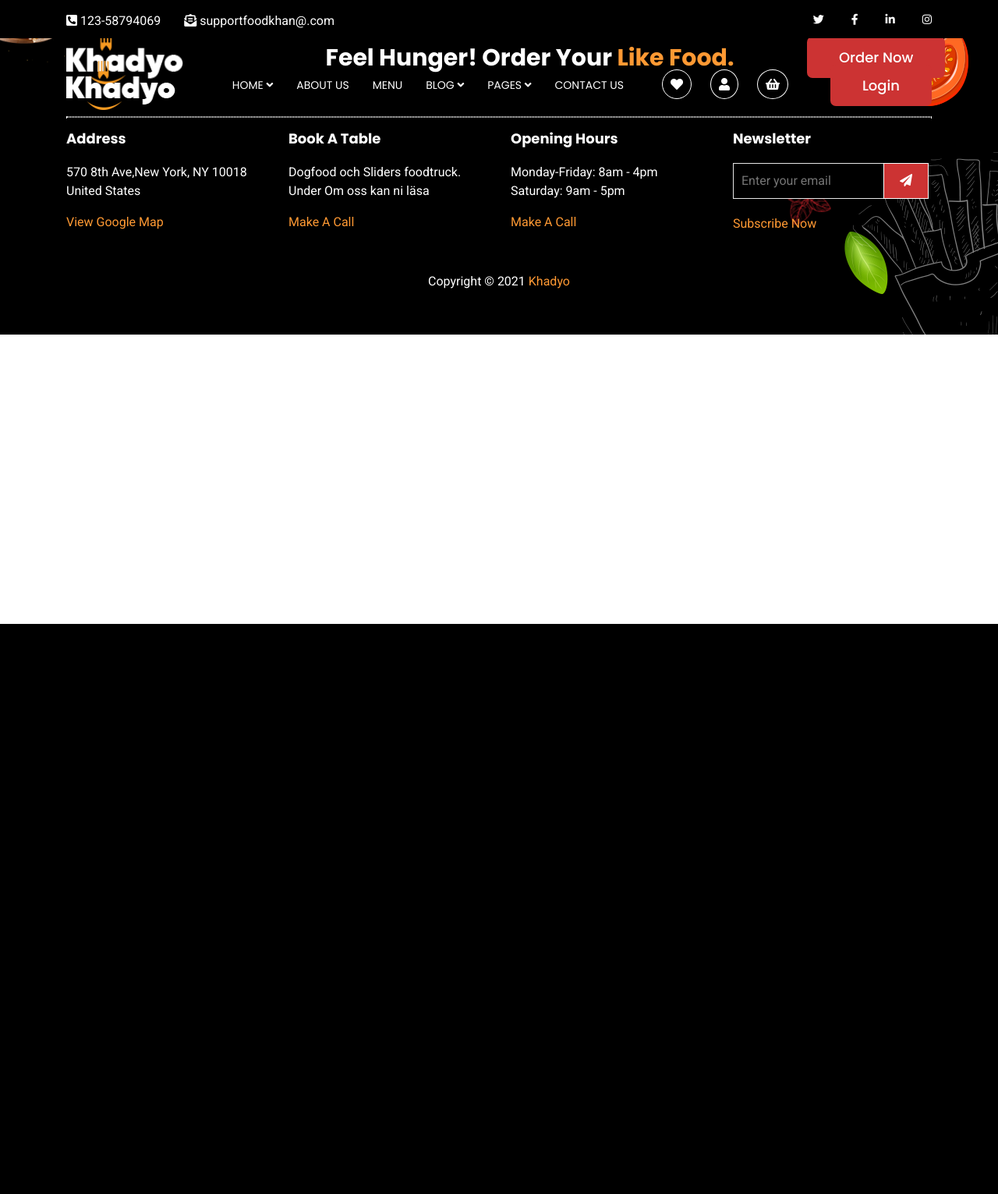
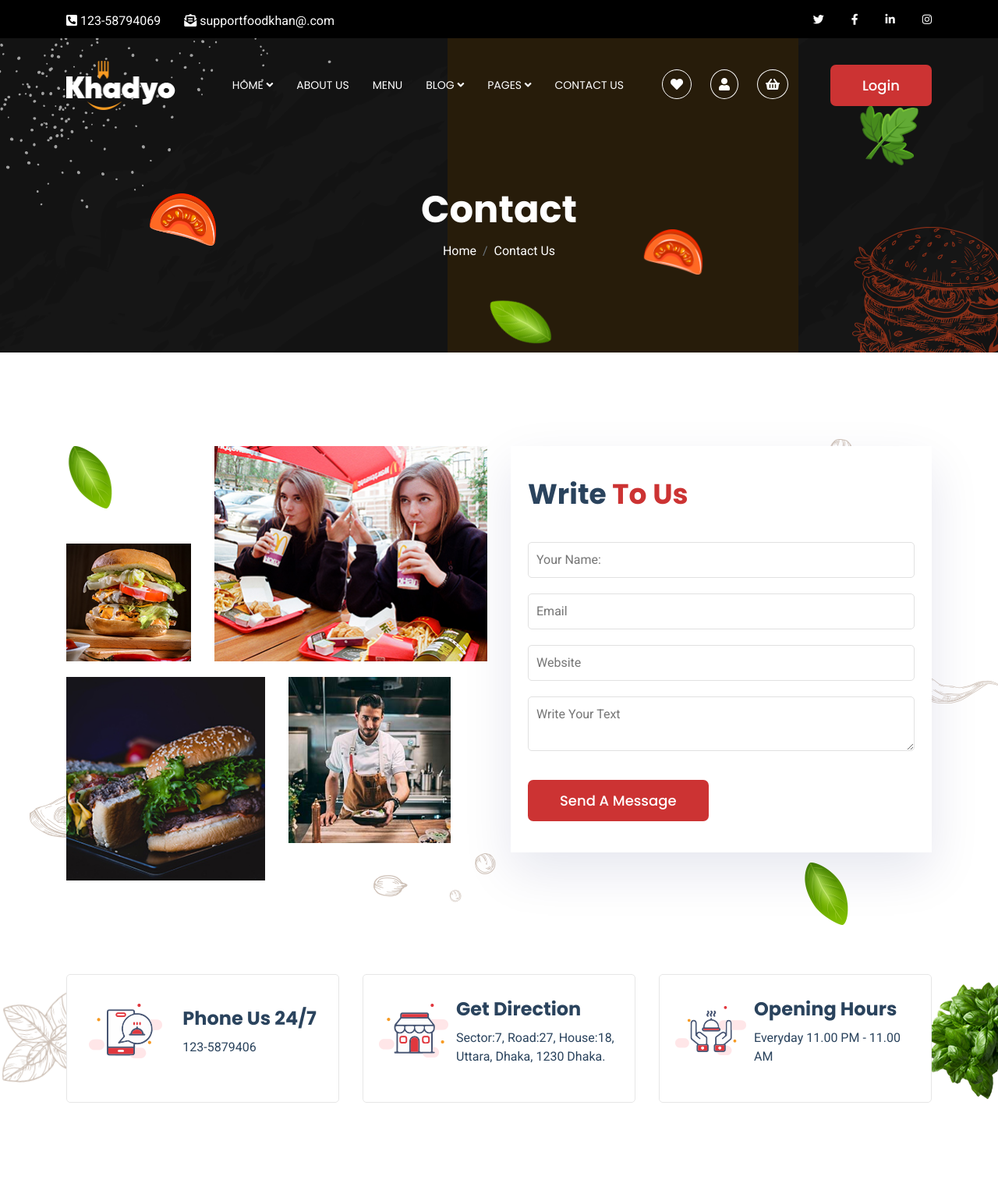
Before and after one commit to duongnx97/Khadyo, a PHP site: page /contact.html in a window 1280 px wide. Shown: the top 1531 px of the page at 78% size. Before the commit the page ends 800 px from the top, so only its background shows below. Run offline with PHP 8.4, Linux system fonts and the light colour scheme.

Commit message:
update new contact page

```diff
--- a/contact.html
+++ b/contact.html
@@ -118,7 +118,148 @@
         </div>
     </header>
 
+    <!-- breadcrumb-area -->
+    <div class="banner-area breadcrumb-area padding-top-120 padding-bottom-90">
+        <div class="bread-shapes">
+            <span class="b-shape-1 item-bounce"><img src="images/img/5.png" alt=""></span>
+            <span class="b-shape-2"><img src="images/img/6.png" alt=""></span>
+            <span class="b-shape-3"><img src="images/img/7.png" alt=""></span>
+            <span class="b-shape-4"><img src="images/img/9.png" alt=""></span>
+            <span class="b-shape-5"><img src="images/shapes/18.png" alt=""></span>
+            <span class="b-shape-6 item-animateOne"><img src="images/img/7.png" alt=""></span>
+        </div>
+        <div class="container padding-top-120">
+            <div class="row justify-content-center">
+                <nav aria-label="breadcrumb">
+                    <h2 class="page-title">contact</h2>
+                    <ol class="breadcrumb text-center">
+                        <li class="breadcrumb-item"><a href="index.html">Home</a></li>
+                        <li class="breadcrumb-item active" aria-current="page">contact us</li>
+                    </ol>
+                </nav>
+            </div>
+        </div>
+    </div>
 
+    <!-- contact-form-area -->
+    <section class="about-area about-area2 writeto-us padding-top-120 padding-bottom-60">
+        <div class="form-shapes">
+            <span class="fs1 item-animateOne"><img src="images/shapes/1.png" alt=""></span>
+            <span class="fs2 item-bounce"><img src="images/shapes/12.png" alt=""></span>
+            <span class="fs3"><img src="images/shapes/13.png" alt=""></span>
+            <span class="fs4 item-bounce"><img src="images/shapes/26.png" alt=""></span>
+        </div>
+        <div class="container">
+            <div class="row">
+                <div class="col-lg-6 col-md-12  wow fadeInUp">
+                    <div class="about-left">
+                        <div class="about-l-shapes">
+                            <span class="als-1"><img src="images/shapes/2.png" alt=""></span>
+                            <span class="als-2 item-animateOne"><img src="images/shapes/26.png" alt=""></span>
+                        </div>
+                        <div class="row">
+                            <div
+                                class="col-lg-4 col-md-4 col-sm-4 col-4 d-flex align-items-end justify-content-end margin-bottom-20">
+                                <div class="about-gallery-1">
+                                    <img src="images/gallery/1.jpg" alt="">
+                                </div>
+                            </div>
+                            <div class="col-lg-8 col-md-8 col-sm-8 col-8 margin-bottom-20">
+                                <div class="about-gallery-2">
+                                    <img src="images/gallery/2.jpg" alt="">
+
+                                </div>
+                            </div>
+                            <div class="col-lg-6 col-md-6 col-sm-6 col-6">
+                                <div class="about-gallery-3">
+                                    <img src="images/gallery/3.jpg" alt="">
+                                </div>
+                            </div>
+                            <div class="col-lg-5 col-md-5 col-sm-5 col-5 d-flex align-items-stretch ">
+                                <div class="about-gallery-5 text-center">
+                                    <img src="images/gallery/4.jpg" alt="">
+                                </div>
+                            </div>
+                        </div>
+                    </div>
+                </div>
+                <div class="col-lg-6 col-md-12 wow fadeInUp">
+                    <div class="contact-form-area">
+                        <h3>write <span>to us</span></h3>
+                        <form action="#">
+                            <input type="text" placeholder="your name:">
+                            <input type="email" placeholder="email">
+                            <input type="url" placeholder="website">
+                            <textarea placeholder="write your text"></textarea>
+                            <button type="submit" class="btn">send a message</button>
+                        </form>
+                    </div>
+                </div>
+            </div>
+        </div>
+    </section>
+
+    <!-- info-area -->
+    <div class="info-area padding-bottom-120">
+        <div class="info-shapes">
+            <span class="info-s-1"><img src="images/shapes/7.png" alt=""></span>
+            <span class="info-s-2"><img src="images/img/32.png" alt=""></span>
+        </div>
+        <div class="container">
+            <div class="row">
+                <div class="col-lg-4 col-md-4 wow fadeInUp" data-wow-delay=".2s">
+                    <div
+                        class="single-info d-flex flex-sm-row flex-md-column flex-lg-row justify-content-around align-items-center">
+                        <div class="info-img">
+                            <img src="images/icons/c1.png" alt="">
+                        </div>
+                        <div class="info-content text-center text-lg-left">
+                            <h5>Phone Us 24/7</h5>
+                            <p>123-5879406</p>
+                        </div>
+                    </div>
+                </div>
+                <div class="col-lg-4 col-md-4 wow fadeInUp" data-wow-delay=".4s">
+                    <div
+                        class="single-info d-flex flex-sm-row flex-md-column flex-lg-row  justify-content-around align-items-center">
+                        <div class="info-img">
+                            <img src="images/icons/c2.png" alt="">
+                        </div>
+                        <div class="info-content text-center text-lg-left">
+                            <h5>Get Direction</h5>
+                            <p>Sector:7, Road:27, House:18,
+                                Uttara, Dhaka, 1230 Dhaka.</p>
+                        </div>
+                    </div>
+                </div>
+                <div class="col-lg-4 col-md-4 wow fadeInUp" data-wow-delay=".6s">
+                    <div
+                        class="single-info d-flex flex-sm-row flex-md-column flex-lg-row  justify-content-around align-items-center">
+                        <div class="info-img">
+                            <img src="images/icons/c3.png" alt="">
+                        </div>
+                        <div class="info-content text-center text-lg-left">
+                            <h5>Opening Hours</h5>
+                            <p>Everyday 11.00 PM - 11.00 AM</p>
+                        </div>
+                    </div>
+                </div>
+            </div>
+        </div>
+    </div>
+
+    <!-- map area -->
+    <div class="map-area padding-bottom-120 wow fadeInUp">
+        <div class="map-shapes">
+            <div class="ms-1"><img src="images/shapes/16.png" alt=""></div>
+        </div>
+        <div class="container">
+            <iframe
+                src="https://www.google.com/maps/embed?pb=!1m18!1m12!1m3!1d3648.4148247742232!2d90.39747015024156!3d23.874904684452307!2m3!1f0!2f0!3f0!3m2!1i1024!2i768!4f13.1!3m3!1m2!1s0x3755c43bc25ec0ad%3A0x92541def35db7c01!2sSoftTech-IT%20Institute!5e0!3m2!1sen!2sbd!4v1611143717399!5m2!1sen!2sbd"
+                width="1190" height="400" style="border:0;" allowfullscreen="" aria-hidden="false"
+                tabindex="0"></iframe>
+        </div>
+    </div>
 
     <!-- footer area -->
     <footer class="padding-top-40 padding-bottom-40">
--- a/css/style.css
+++ b/css/style.css
@@ -2752,6 +2724,109 @@ ul.slick-dots {
   background: #ffffff;
   color: #cc3333; }
 
+/* Contact Page */
+.writeto-us {
+  position: relative; }
+  .writeto-us .form-shapes img {
+    width: inherit; }
+  .writeto-us .form-shapes .fs1 {
+    position: absolute;
+    top: 14%;
+    right: 7%; }
+  .writeto-us .form-shapes .fs2 {
+    position: absolute;
+    bottom: 22%;
+    left: 3%; }
+  .writeto-us .form-shapes .fs3 {
+    position: absolute;
+    top: 50%;
+    right: 0; }
+  .writeto-us .form-shapes .fs4 {
+    position: absolute;
+    bottom: 8%;
+    right: 15%; }
+  .writeto-us .form-shapes .fs5 {
+    position: absolute;
+    top: 8%;
+    left: 12%; }
+  .writeto-us .contact-form-area input {
+    padding: 10px !important; }
+  .writeto-us .contact-form-area textarea, .writeto-us .contact-form-area form input {
+    padding: 10px !important; }
+
+.info-area {
+  position: relative; }
+  .info-area img {
+    width: inherit; }
+  .info-area .info-shapes .info-s-1 {
+    position: absolute;
+    top: 3%;
+    left: 0;
+    transform: rotate(-171deg); }
+  .info-area .info-shapes .info-s-2 {
+    position: absolute;
+    top: 3%;
+    right: 0; }
+  .info-area .single-info {
+    border: 1px solid #e6e6e6;
+    padding: 15px 20px;
+    border-radius: 5px;
+    height: 100%;
+    background: #ffffff;
+    margin-bottom: 30px; }
+    @media (max-width: 767.98px) {
+      .info-area .single-info {
+        height: inherit; } }
+    .info-area .single-info .info-img {
+      margin-right: 10px;
+      margin-bottom: 20px; }
+      .info-area .single-info .info-img img {
+        width: inherit; }
+    .info-area .single-info .info-content p {
+      padding-top: 10px; }
+
+.map-area {
+  position: relative; }
+  @media (max-width: 767.98px) {
+    .map-area .map-shapes {
+      display: none; } }
+  .map-area .map-shapes img {
+    width: inherit; }
+  .map-area .map-shapes .ms-1 {
+    position: absolute;
+    bottom: 0;
+    right: 0; }
+  .map-area iframe {
+    width: 100%; }
+
+/* 404 Page */
+.error-area {
+  position: relative; }
+  .error-area .btn, .error-area .btn2 {
+    outline: none; }
+    .error-area .btn:focus, .error-area .btn2:focus {
+      outline: none; }
+    .error-area .btn:hover, .error-area .btn2:hover {
+      color: #cc3333;
+      border: 1px solid #cc3333;
+      background: transparent; }
+  @media (max-width: 767.98px) {
+    .error-area .error-shapes {
+      display: none; } }
+  .error-area .error-shapes img {
+    width: inherit; }
+  .error-area .error-shapes .e-s-1 {
+    position: absolute;
+    bottom: 0;
+    right: 0; }
+  .error-area .error-shapes .e-s-2 {
+    position: absolute;
+    top: 20%;
+    right: 0; }
+  .error-area .error-wrapper img {
+    margin: auto;
+    width: 40%; }
+
 .comingsoon-area {
   background: #ffffff;
   text-align: center; }
--- a/scss/main.scss
+++ b/scss/main.scss
@@ -14,8 +14,9 @@
 @import 'pages/home';
 @import 'pages/about';
 @import 'pages/menu';
+@import 'pages/blog';
+@import 'pages/contact';
 @import 'pages/404';
-@import 'pages/blog';
 @import 'pages/comingsoon';
 
 @import 'components/buttons';
```
Also changed, not shown: other parts of css/style.css (+0 -28 lines), scss/pages/_contact.scss (added, +108 -0 lines), images/icons/c1.png (added), images/icons/c2.png (added), images/icons/c3.png (added), 1 other file.
